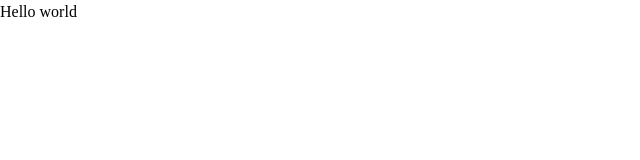
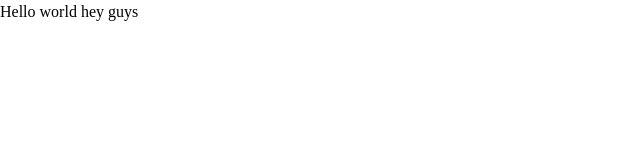
Before and after one commit to Shalini-chaurasiya/The-Caravan-Chronicle, a React app in the folder frontend/: page / in a window 1280 px wide. Shown: the top 160 px of the page, without its empty margins (0-640 px from the left). Built offline with nearby package versions, Linux system fonts and the light colour scheme; the HTML template or start-up script is replaced by a standard one.

Commit message:
my change

```diff
--- a/frontend/src/App.jsx
+++ b/frontend/src/App.jsx
@@ -9,7 +9,7 @@ function App() {
 
   return (
     <div className="text-5xl font-bold text-center ">
-      Hello world
+      Hello world hey guys
       </div>
   )
 }
```
